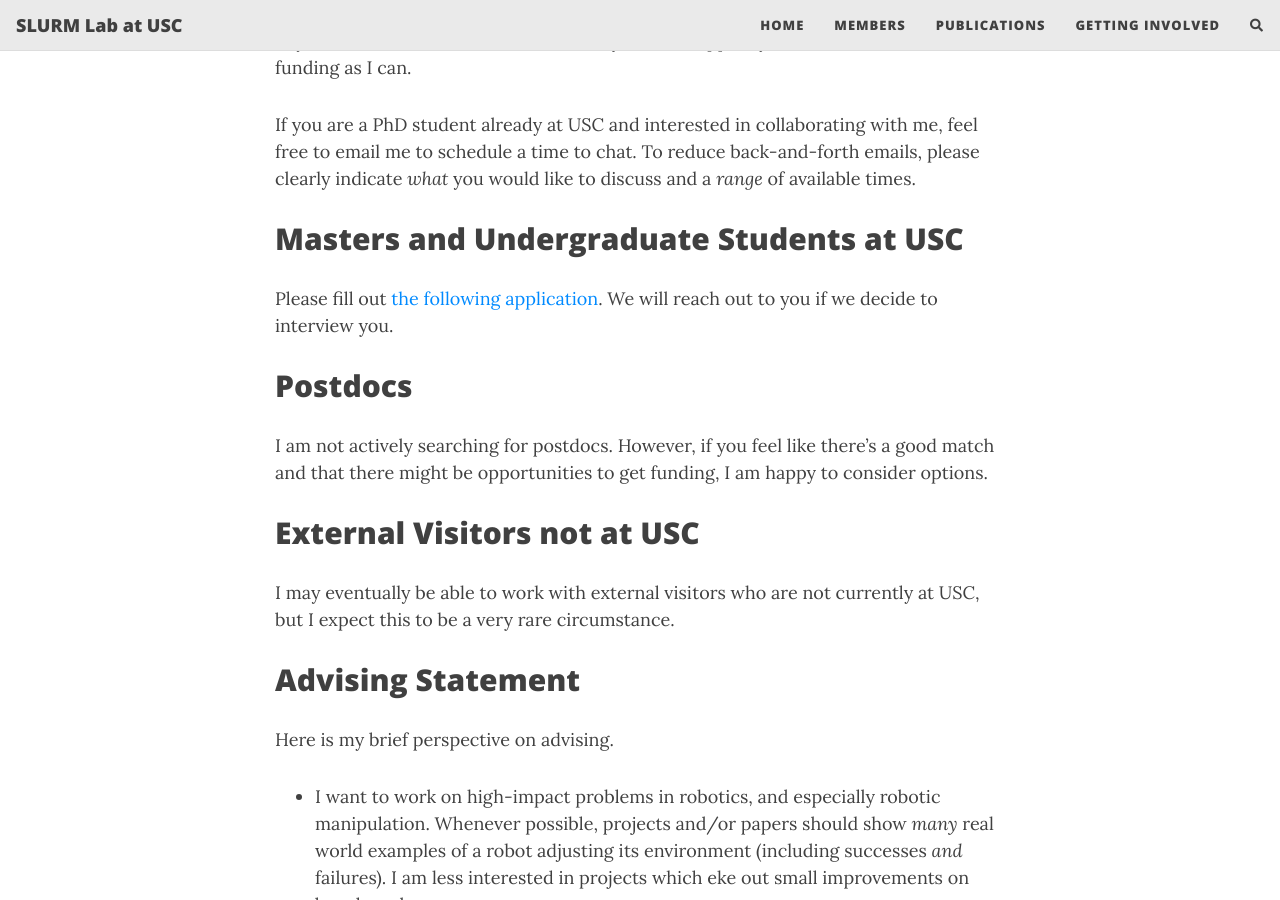
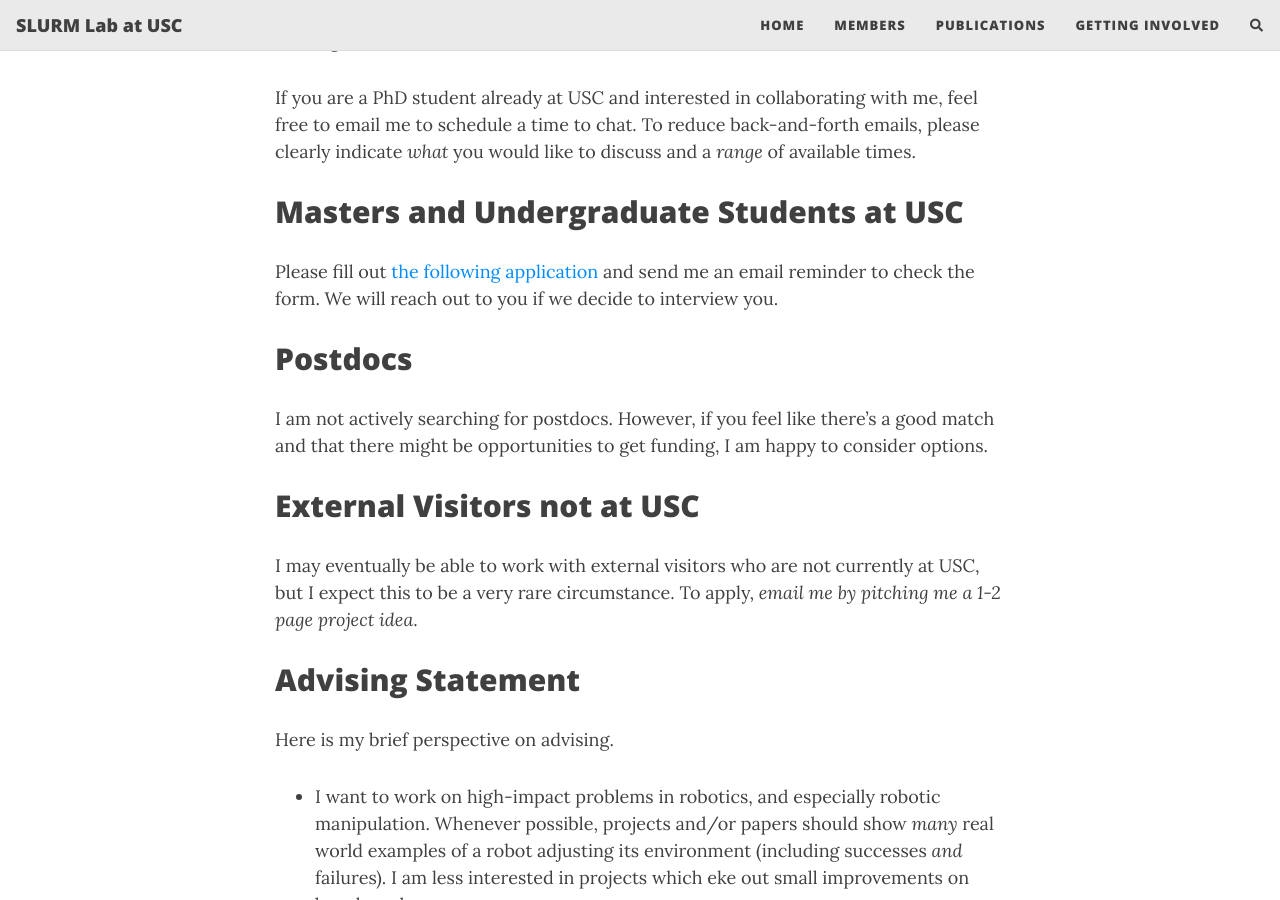
Before and after one commit to slurm-lab-usc/slurm-lab-usc.github.io, a Jekyll site: the page built from getting_involved.md, in a window 1280 px wide and 900 px high, scrolled down 1386 px. Built offline with Jekyll 4.4.1, drawn with Linux system fonts in a browser that asks for light colours; nearby versions of some CDN libraries; comment, search, counter and statistics services are not loaded; some of the changed text lies outside the part shown.

Commit message:
getting involved update

```diff
--- a/getting_involved.md
+++ b/getting_involved.md
@@ -15,8 +15,7 @@
 
 ## PhD Students
 
-I am recruiting PhD students to start in Fall 2024. I will post an update
-about Fall 2025 admits later.
+I will take either 0 or 1 new PhD students to start in Fall 2025.
 
 For anyone applying to a PhD:
 Please apply to USC for a PhD program and indicate my name in your application.
@@ -58,8 +57,8 @@
 
 ## Masters and Undergraduate Students at USC
 
-Please fill out [the following application][1].
-We will reach out to you if we decide to interview you.
+Please fill out [the following application][1] and send me an email reminder to
+check the form.  We will reach out to you if we decide to interview you.
 
 ## Postdocs
 
@@ -71,6 +70,7 @@
 
 I may eventually be able to work with external visitors who are not currently
 at USC, but I expect this to be a very rare circumstance.
+To apply, *email me by pitching me a 1-2 page project idea*.
 
 
 ## Advising Statement
```
Also changed, not shown: other parts of getting_involved.md (+1 -1 lines).
